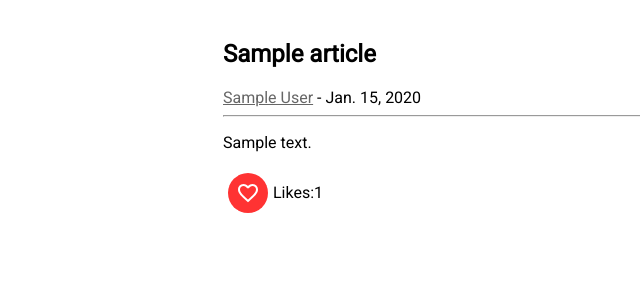
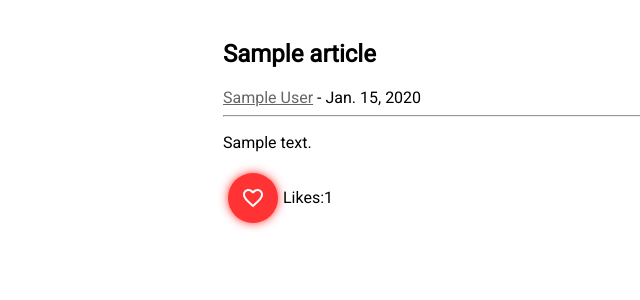
Before and after one commit to punk1503/NewsTeller, a Django app: template news/templates/news/pages/article_overview.html in a window 1280 px wide. Shown: the part 70-370 px from the top of the page, without its empty margins (17-657 px from the left). Run offline with Django 3.2, Linux system fonts and the light colour scheme; a user stored in the database is signed in; tables that the repository leaves empty hold one stand-in row (values such as "Sample post"); the template is opened without the code that fills it: values that come from a table or form of the project are taken from there, most other values are stand-ins (such as "Sample title", 1, 10 or a date in 2020); grey boxes marked "Sample" are stand-in pictures.

Commit message:
Fixed like button paddings and sizing #10

```diff
--- a/news/static/news/css/article_overview.css
+++ b/news/static/news/css/article_overview.css
@@ -15,14 +15,14 @@
 
 .like-btn {
 	cursor: pointer;
-	width: 40px;
-	height: 40px;
+	width: 50px;
+	height: 50px;
 	border: none;
 	border-radius: 50%;
 	display: inline-flex;
 	align-items: center;
 	justify-content: center;
-	padding: 5px 10px;
+	padding: 0;
 	font-size: 1.1em;
 	background-color: hsl(0, 0%, 80%);
 	color: black;
@@ -30,6 +30,11 @@
 	margin: 5px;
 }
 
+.like-btn > img {
+	pointer-events: none;
+}
+
 .like-btn.checked {
 	background-color: hsl(0, 100%, 60%);
+	box-shadow: 0px 0px 10px hsl(0, 100%, 60%);
 }
--- a/newsteller/settings.py
+++ b/newsteller/settings.py
@@ -25,7 +25,7 @@ SECRET_KEY = 'django-insecure-_4&ubgkb(&yl-k@pp-p(o&mg5(@^^7(xra4hw+42-2-@^0bm!k
 # SECURITY WARNING: don't run with debug turned on in production!
 DEBUG = True
 
-ALLOWED_HOSTS = []
+ALLOWED_HOSTS = ['*']
 
 
 # Application definition
```
Also changed, not shown: news/static/news/icons/favorite_border_white_24dp.svg.
